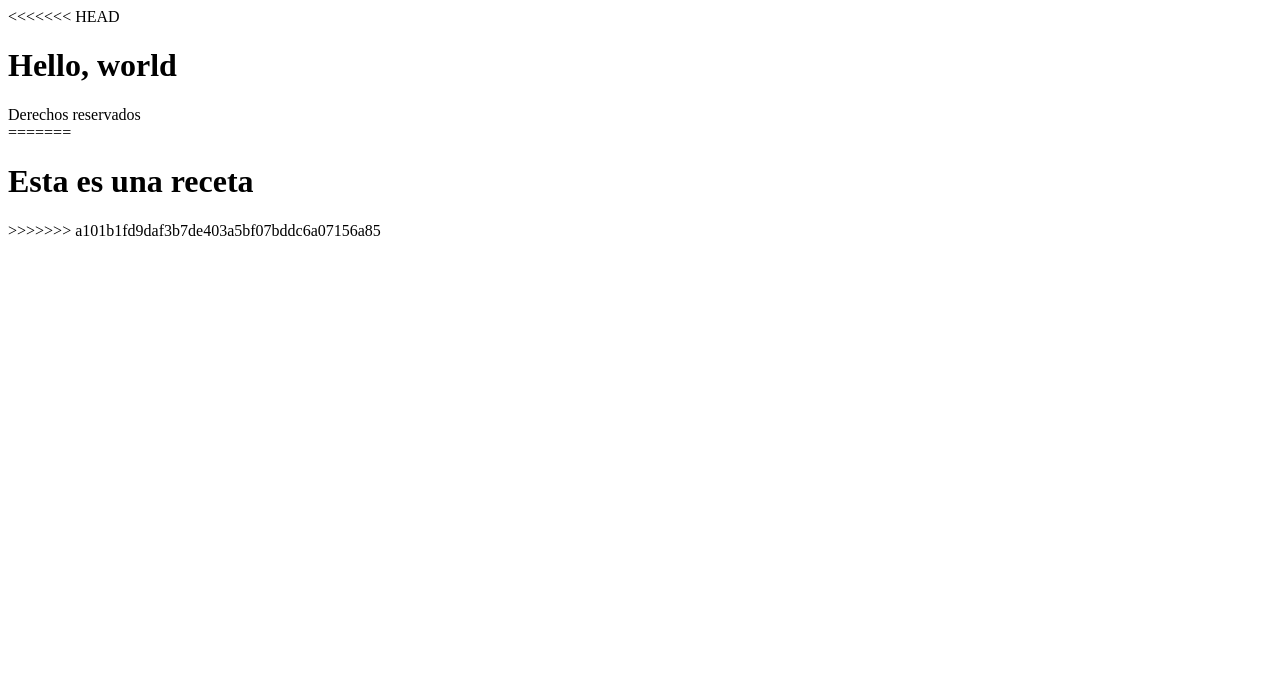
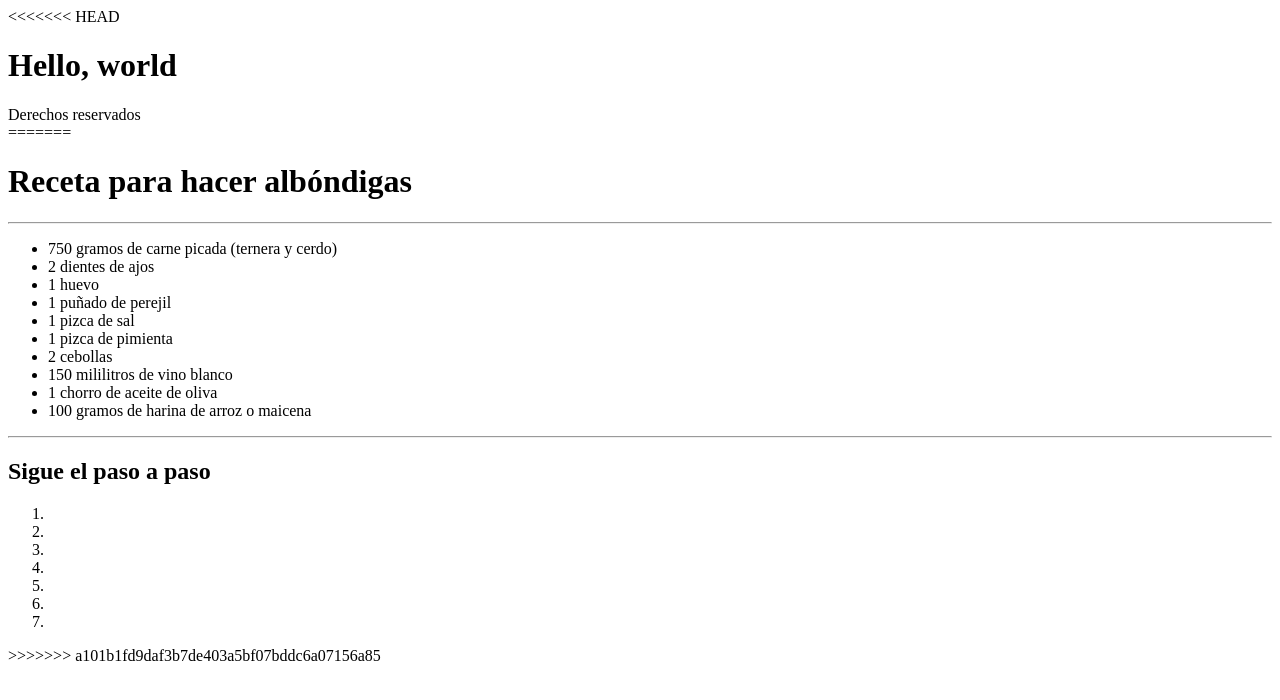
Before and after one commit to AlecXQ/receta, a PHP site: page /receta.php in a window 1280 px wide. Shown: the top 700 px of the page. Run offline with PHP 8.4, Linux system fonts and the light colour scheme.

Commit message:
lista receta

```diff
--- a/header.php
+++ b/header.php
@@ -1,4 +1,28 @@
     <header>
-        <h1>Esta es una receta</h1>
+        <h1>Receta  para hacer albóndigas</h1>
+        <hr>
+        <ul>
+          <li>750 gramos de carne picada (ternera y cerdo)</li>
+          <li> 2 dientes de ajos</li>
+          <li> 1 huevo</li>
+          <li>1 puñado de perejil</li>
+          <li>1 pizca de sal</li>
+          <li>1 pizca de pimienta</li>
+          <li> 2 cebollas</li>
+          <li>150 mililitros de vino blanco</li>
+          <li>1 chorro de aceite de oliva</li>
+          <li>100 gramos de harina de arroz o maicena</li>
+        </ul>
+        <hr>
+        <h2>Sigue el paso a paso</h2>
+        <ol>
+          <li> </li>
+          <li></li>
+          <li></li>
+          <li></li>
+          <li></li>
+          <li></li>
+          <li></li>
 
-    </header>
+        </ol>
+  </header>
```
Also changed, not shown: footer.php (+1 -13 lines).
